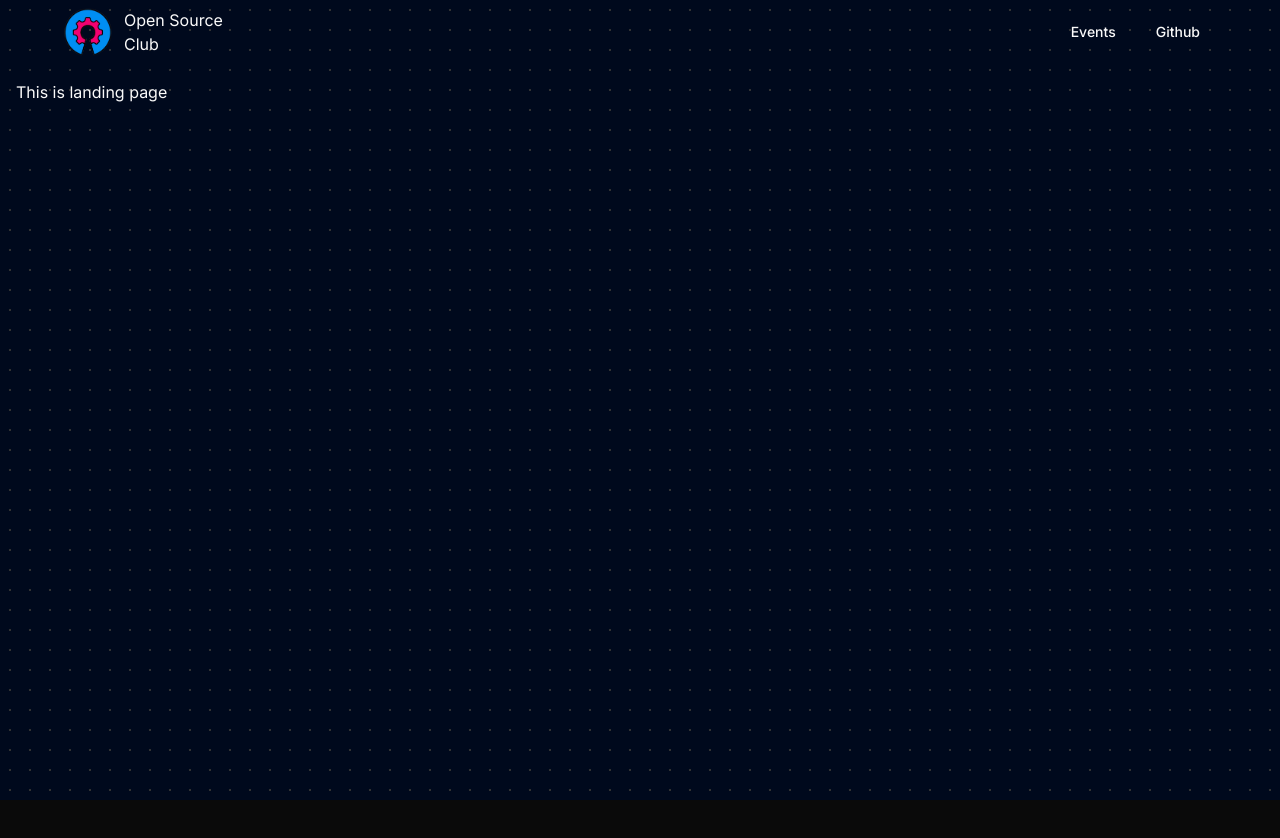
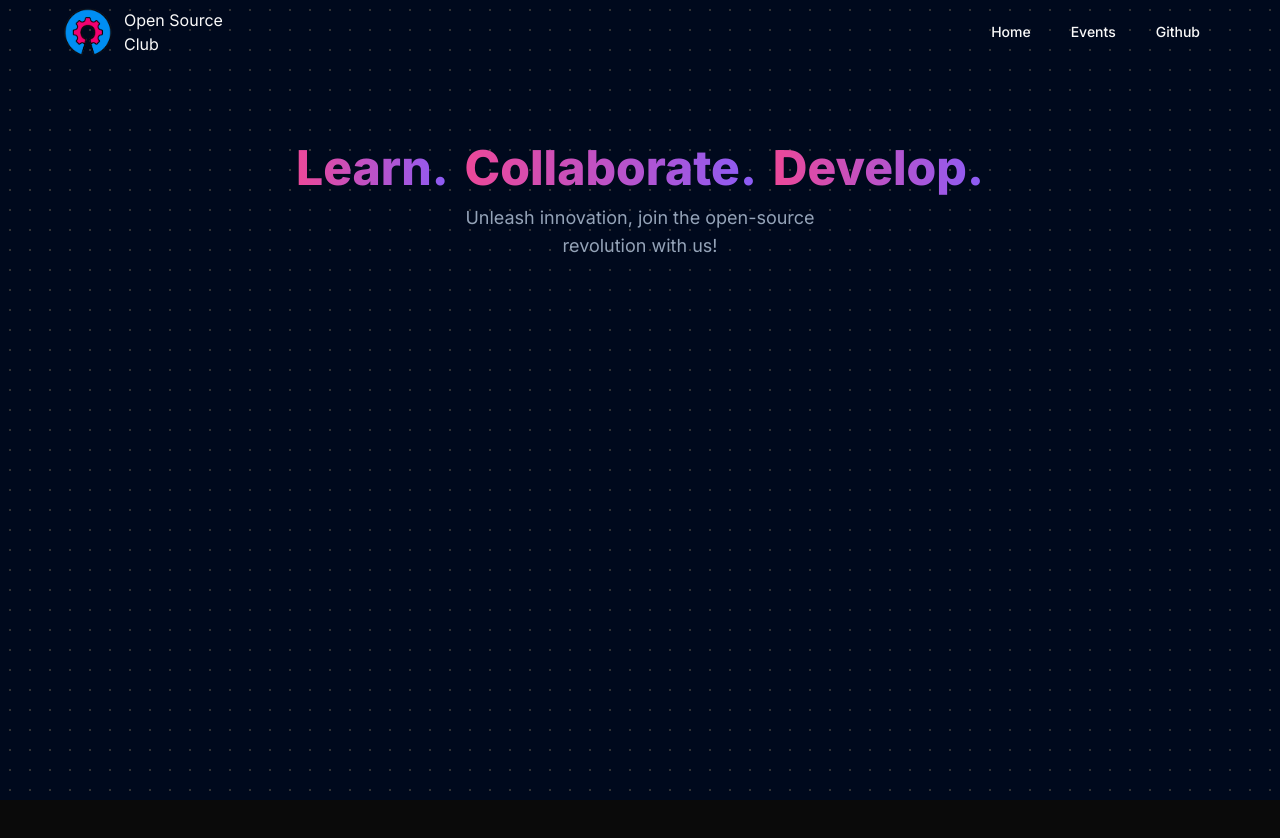
Before and after one commit to OpenSourceVITB/OSClubWebsite, a Next.js app: page / in a window 1280 px wide. Before the commit the page ends 800 px from the top, so only its background shows below. Built offline with nearby package versions, Linux system fonts and the light colour scheme.

Commit message:
feat: created hero component

```diff
--- a/app/layout.tsx
+++ b/app/layout.tsx
@@ -19,7 +19,7 @@ export default function RootLayout({
   children: React.ReactNode;
 }>) {
   return (
-    <html lang="en" className="dark">
+    <html lang="en" className="dark" suppressHydrationWarning>
       <div className="absolute top-0 z-[-2] h-screen w-screen bg-[#000000] bg-[radial-gradient(#ffffff33_1px,#00091d_1px)] bg-[size:20px_20px]"></div>
       <body className={cn(
         "min-h-screen bg-background font-sans antialiased",
--- a/components/custom/hero.tsx
+++ b/components/custom/hero.tsx
@@ -1,5 +1,22 @@
 export const Hero = () => {
   return (
-    <div>This is landing page</div>
+    <div className="py-4 mt-12 h-[87vh] w-full flex flex-col justify-start items-start">
+      <div className="w-full mx-auto flex flex-col sm:flex-row justify-center items-center sm:gap-4">
+        <ClippedText content="Learn" />
+        <ClippedText content="Collaborate" />
+        <ClippedText content="Develop" />
+      </div>
+      <p className="w-[20rem] sm:text-lg sm:w-[25rem] mx-auto text-center py-3 text-slate-400">{"Unleash innovation, join the open-source revolution with us!"}</p>
+    </div>
   )
 }
+
+const ClippedText = ({ content }: { content: string }) => {
+  return (
+    <div className="text-4xl sm:text-5xl font-extrabold ...">
+      <span className="bg-clip-text text-transparent bg-gradient-to-r from-pink-500 to-violet-500">
+        {content}{"."}
+      </span>
+    </div>
+  )
+}
--- a/components/custom/navbar.tsx
+++ b/components/custom/navbar.tsx
@@ -16,10 +16,15 @@ export const Navbar = () => {
         </div>
       </Link>
       <div className="flex justify-between items-center gap-2">
+        <Link href={"/"}>
+          <Button variant={"ghost"} className="rounded-full hover:bg-purple-950">Home</Button>
+        </Link>
         <Link href={"/events"}>
           <Button variant={"ghost"} className="rounded-full hover:bg-purple-950">Events</Button>
         </Link>
-        <Button className="rounded-full hover:bg-purple-950" variant={"ghost"}>Github</Button>
+        <Link href={"https://github.com/OpenSourceVITB"} target="_blank">
+          <Button className="rounded-full hover:bg-purple-950" variant={"ghost"}>Github</Button>
+        </Link>
       </div>
     </div>
   )
```
